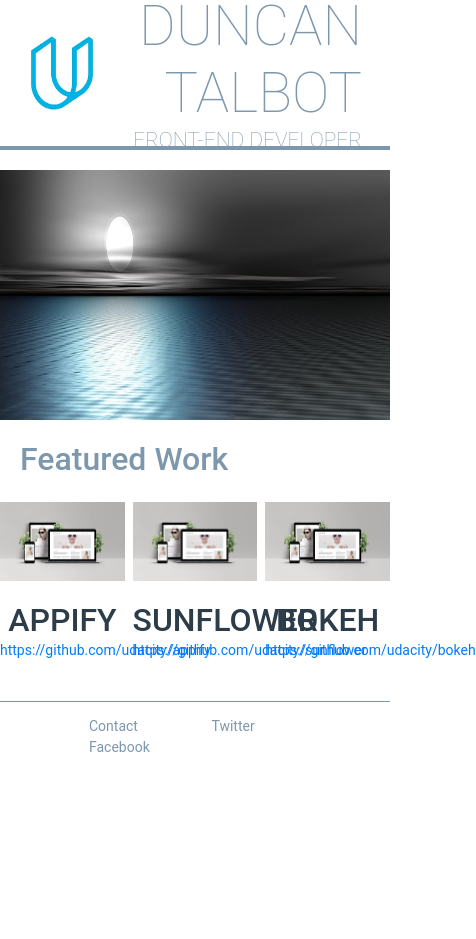
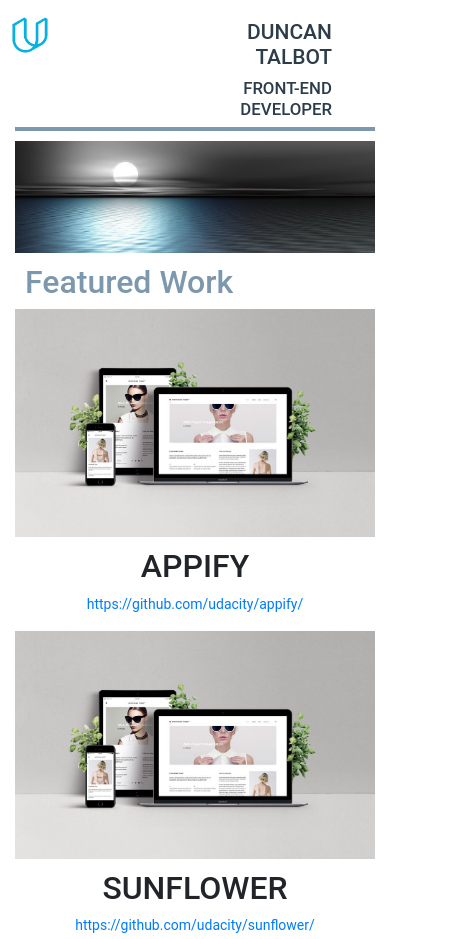
Before and after one commit to duncantalbot/portfolio, a plain HTML site: page index.html in a window 390 px wide. Shown: the top 939 px of the page, 476 px wide, since content can reach past the window. Before the commit the page ends 844 px from the top, so only its background shows below. Drawn offline with nearby package versions, Linux system fonts and the light colour scheme.

Commit message:
Bootstrap

```diff
--- a/css/main.css
+++ b/css/main.css
@@ -4,6 +4,7 @@
 body {
   font-family: Roboto, Arial, sans-serif;
   font-size: 14px;
+  /*font-size:1vw;*/
   color: #424242;
 }
 
@@ -31,12 +32,12 @@ h1, h2, h3, h4, h5 {
 
 /* ---------- Main ---------- */
 .main {
-  margin-top: 20px;
+  /*margin-top: 20px;*/
 }
 
 .banner-img {
   width: 100%;
-  height: 250px;
+  height: 280px;
 }
 
 /* ---------- Heading ---------- */
@@ -59,7 +60,7 @@ h1, h2, h3, h4, h5 {
 
 .header-info {
   margin-right: 2em;
-  /*margin-top: 40px;*/
+  margin-top: 20px;
   display: flex;
   flex-direction: column;
   justify-content: center;
@@ -69,18 +70,20 @@ h1, h2, h3, h4, h5 {
 
 .header-name{
   font-weight: 100;
-  font-size: 4em;
+  /*font-size: 4em;*/
   display: inline-block;
   vertical-align: middle;
 }
 
 .header-role{
-font-size: 1.5em;
+/*font-size: 1.3em;*/
   font-weight: 100;
 }
 
 .header-img {
-  height: 100%;
+  height: 100px;
+  display: inline-block;
+  vertical-align: middle;
   /*min-width: 72px;*/
   /*height: 12em;*/
 }
@@ -89,10 +92,6 @@ font-size: 1.5em;
 
 .feature-content{
   margin-top: 20px;
-}
-
-.feature-item {
-  width: 32%;
 }
 
 .feature-work {
@@ -104,7 +103,10 @@ font-size: 1.5em;
 
 .feature-item {
   clear: both;
-  margin: 24px 0px;
+  /*margin: 24px 0px;*/
+  text-align: center;
+    width: 32%;
+    margin-top: 10px;
 }
 
 .feature-img {
@@ -116,23 +118,27 @@ font-size: 1.5em;
   color: #7d97ad;
   margin-left: 20px;
   margin-right: auto;
+  margin-bottom: 10px;
 }
 
-.feature-title, .feature-info {
+.feature-title {
   color: #2d3c49;
   text-align: center;
 }
 
 .feature-link{
   text-decoration: none;
+    text-align: center;
+
 }
 
 /* ---------- Footer ---------- */
 
 footer {
   border-top: 1px solid #7d97ad;
-  padding: 1em;
+  padding-top: 1em;
   width: 100%;
+  margin-top: 20px;
 }
 
 footer li {
@@ -143,5 +149,5 @@ footer li {
 footer a {
   text-decoration: none;
   color: #7d97ad;
-  padding: 1.5em;
+  padding: 1.0em;
 }
--- a/css/responsive.css
+++ b/css/responsive.css
@@ -1,15 +1,48 @@
-@media screen and (max-width: 610px) {
 
-  .logo-img {
-    height: 48px;
-    margin-right: 0.5em;
+/* Extra small devices (phones, 600px and down) */
+@media only screen and (max-width: 600px) {
+  .header-name, .feature-heading, .feature-title  {
+    font-size: 1.5em;
   }
-  .info-name {
 
-    font-size: 2em;
+  .header-role {
+      font-size: 0.5em;
+  }
+  .feature-item {
+    width: 100%;
+  }
 
+  footer a {
+
+    padding: 0.8em;
+  }
+
+  .header-info{
+    margin-right: 1em;
+  }
+
+
+
+}
+
+/* Small devices (portrait tablets and large phones, 600px and up) */
+@media only screen and (max-width: 767px) {
+  .header-name {
+    font-size: 2.0em;
+  }
+  .header-role {
+      font-size: 0.8em;
+  }
+  .header-info{
+    margin-right: 1em;
   }
 }
-
-.header
-}
+/* Medium devices (landscape tablets, 768px and up)
+@media only screen and (min-width: 768px){
+  .header-name {
+    font-size: 2.5em;
+  }
+  .header-role {
+      font-size: 1.3em;
+  }
+} */
--- /dev/null
+++ b/css/styles.css
@@ -0,0 +1,123 @@
+/*---General---*/
+
+body {
+  font-family: Roboto, Arial, sans-serif;
+  font-size: 14px;
+}
+
+img {
+  width: 100%;
+  max-width: 100%;
+  height: auto;
+}
+
+/*---Header Section---*/
+
+header {
+  border-bottom: solid 4px #7d97ad;
+  margin-left: 0 !Important;
+  margin-right: 0 !Important;
+}
+
+.header-info{
+  margin-right: 2em;
+  margin-top: 20px;
+  justify-content: center;
+
+  text-align: right;
+  color: #2d3c49;
+}
+
+.header-info {
+  text-align: right;
+}
+
+.header-border {
+  border-bottom: solid 4px #7d97ad;
+}
+
+.logo-img {
+  width: 150px;
+}
+
+.header-logo{
+  margin-left: -20px;
+padding-left: 0;
+}
+
+
+
+/*---Banner Section---*/
+#main-banner {
+  margin-top: 10px;
+}
+
+/*---Feature Section---*/
+
+.feature-heading {
+  color: #7d97ad;
+  margin-left: 10px;
+}
+
+.feature-item {
+  text-align: center;
+}
+
+.feature-content, .feature-title {
+  margin-top: 10px;
+}
+
+.feature-link {
+  text-decoration: none;
+}
+
+.feature-work {
+  display: flex;
+  flex-wrap: wrap;
+  justify-content:space-between;
+}
+
+/*---Footer Section---*/
+
+
+
+@media only screen and (max-width: 1200px) {
+
+}
+
+
+@media only screen and (max-width: 1023px) {
+
+
+}
+
+
+@media only screen and (max-width: 767px) {
+  .header-name {
+    font-size: 1.5em;
+  }
+
+  .header-role {
+    font-size: 1.2em;
+  }
+
+
+
+}
+
+@media only screen and (max-width: 480px) {
+  .header-name {
+    font-size: 1.5em;
+  }
+
+  .header-role {
+    font-size: 1.2em;
+  }
+
+  .logo-img{
+    width: 70px;
+  }
+
+
+
+}
--- a/index.html
+++ b/index.html
@@ -1,26 +1,24 @@
 <!doctype html>
-<html lang="en">
+<html lang="en" dir="ltr">
   <head>
     <meta charset="utf-8">
-    <meta name="viewport" content="width=device-width,initial-scale=1.0">
+    <meta name="viewport" content="width=device-width,initial-scale=1">
     <meta http-equiv="X-UA-Compatible" content="IE=edge">
-    <title>Duncan's Portfolio</title>
-    <link rel="stylesheet" href="https://maxcdn.bootstrapcdn.com/bootstrap/4.0.0/css/bootstrap.min.css" integrity="sha384-Gn5384xqQ1aoWXA+058RXPxPg6fy4IWvTNh0E263XmFcJlSAwiGgFAW/dAiS6JXm" crossorigin="anonymous">
-
- <link rel="stylesheet" type="text/css" href="css/responsive.css">
-     <link rel="stylesheet" type="text/css" href="css/main.css">
-
+    <title>Duncan Talbot's Portfolio</title>
+    <link rel="stylesheet" href="https://stackpath.bootstrapcdn.com/bootstrap/4.1.3/css/bootstrap.min.css" integrity="sha384-MCw98/SFnGE8fJT3GXwEOngsV7Zt27NXFoaoApmYm81iuXoPkFOJwJ8ERdknLPMO" crossorigin="anonymous">
+    <link rel="stylesheet" type="text/css" href="css/styles.css">
   </head>
   <body>
-
-    <header class="header">
-      <div class="header-logo">
-        <a href="#"><img src="img/udacity.png" alt="Logo" class="header-img"></a>
+    <main class="container">
+      <header id="header" class="row flex-nowrap">
+        <div class="col-md-2 header-logo">
+          <a href="#"><img src="img/udacity.png" alt="Logo" class="logo-img"></a>
         </div>
-      <div class="header-info">
+        <div class="col-md-10 header-info">
           <h1 class="header-name">DUNCAN TALBOT</h1>
-          <h2 class="header-role">FRONT-END DEVELOPER</h2>
+          <h5 class="header-role">FRONT-END DEVELOPER</h5>
         </div>
+        <hr class="divder">
       </header>
 
       <!--<nav class="navbar navbar-expand-lg navbar-light bg-light">
@@ -29,11 +27,8 @@
         </button>
         <div class="collapse navbar-collapse" id="navContent">
           <ul class="navbar-nav mr-auto">
-          <li class="nav-item active">
-            <a class="nav-link" href="#">Home <span class="sr-only"></span></a>
-          </li>
             <li class="nav-item">
-            <a class="nav-link" href="#">About Me</a>
+              <a class="nav-link" href="#">About Me<span class="sr-only"></span></a>
             </li>
             <li class="nav-item">
               <a class="nav-link" href="#">Projects</a>
@@ -45,41 +40,51 @@
         </div>
       </nav>-->
 
-    <main class="main">
+      <section class="row" id="main-banner">
+        <div class="col-md-12">
           <img src="img/banner.jpg" alt="Banner Image" class="banner-img">
+        </div>
+      </section>
+
       <section class="feature-content">
+        <div class="row">
+          <div class="col-md-12">
             <h2 class="feature-heading">Featured Work</h2>
-        <div class="feature-work">
-          <article class="feature-item">
+          </div>
+        </div>
+        <div class="row feature-work">
+          <article class="col-md-4 feature-item">
               <img src="img/responsive-web-design.jpg" alt="" class="feature-img">
               <h2 class="feature-title">APPIFY</h2>
-            <p class="feature-info"><a href="#" class="feature-link">https://github.com/udacity/appify</a></p>
+              <p><a href="#" class="feature-link">https://github.com/udacity/appify/</a></p>
           </article>
-          <article class="feature-item">
+          <article class=" col-md-4 feature-item">
               <img src="img/responsive-web-design.jpg" alt="" class="feature-img">
               <h2 class="feature-title">SUNFLOWER</h2>
-          <p class="feature-info"><a href="#" class="feature-link">https://github.com/udacity/sunflower</a></p>
+              <p><a href="#" class="feature-link">https://github.com/udacity/sunflower/</a></p>
           </article>
-          <article class="feature-item">
+          <article class=" col-md-4 feature-item">
               <img src="img/responsive-web-design.jpg" alt="" class="feature-img">
               <h2 class="feature-title">BOKEH</h2>
-            <p class="feature-info"><a href="#" class="feature-link">https://github.com/udacity/bokeh</a></p>
+              <p><a href="#" class="feature-link">https://github.com/udacity/bokeh/</a></p>
           </article>
         </div>
       </section>
-    </main>
 
-    <footer class="footer">
+      <footer class="row" id="footer">
+        <div class="col-md-12">
           <ul>
-        <li><a href="#">Contact</a></li>
+            <li><a href="#">Linked</a></li>
             <li><a href="#">Twitter</a></li>
             <li><a href="#">Facebook</a></li>
           </ul>
+        </div>
       </footer>
+    </main>
 
   </body>
 
-  <script src="https://code.jquery.com/jquery-3.2.1.slim.min.js" integrity="sha384-KJ3o2DKtIkvYIK3UENzmM7KCkRr/rE9/Qpg6aAZGJwFDMVNA/GpGFF93hXpG5KkN" crossorigin="anonymous"></script>
-  <script src="https://cdnjs.cloudflare.com/ajax/libs/popper.js/1.12.9/umd/popper.min.js" integrity="sha384-ApNbgh9B+Y1QKtv3Rn7W3mgPxhU9K/ScQsAP7hUibX39j7fakFPskvXusvfa0b4Q" crossorigin="anonymous"></script>
-  <script src="https://maxcdn.bootstrapcdn.com/bootstrap/4.0.0/js/bootstrap.min.js" integrity="sha384-JZR6Spejh4U02d8jOt6vLEHfe/JQGiRRSQQxSfFWpi1MquVdAyjUar5+76PVCmYl" crossorigin="anonymous"></script>
+  <script src="https://code.jquery.com/jquery-3.3.1.slim.min.js" integrity="sha384-q8i/X+965DzO0rT7abK41JStQIAqVgRVzpbzo5smXKp4YfRvH+8abtTE1Pi6jizo" crossorigin="anonymous"></script>
+  <script src="https://cdnjs.cloudflare.com/ajax/libs/popper.js/1.14.3/umd/popper.min.js" integrity="sha384-ZMP7rVo3mIykV+2+9J3UJ46jBk0WLaUAdn689aCwoqbBJiSnjAK/l8WvCWPIPm49" crossorigin="anonymous"></script>
+  <script src="https://stackpath.bootstrapcdn.com/bootstrap/4.1.3/js/bootstrap.min.js" integrity="sha384-ChfqqxuZUCnJSK3+MXmPNIyE6ZbWh2IMqE241rYiqJxyMiZ6OW/JmZQ5stwEULTy" crossorigin="anonymous"></script>
 </html>
```
Lines whose indentation alone changed are shown as unchanged.
